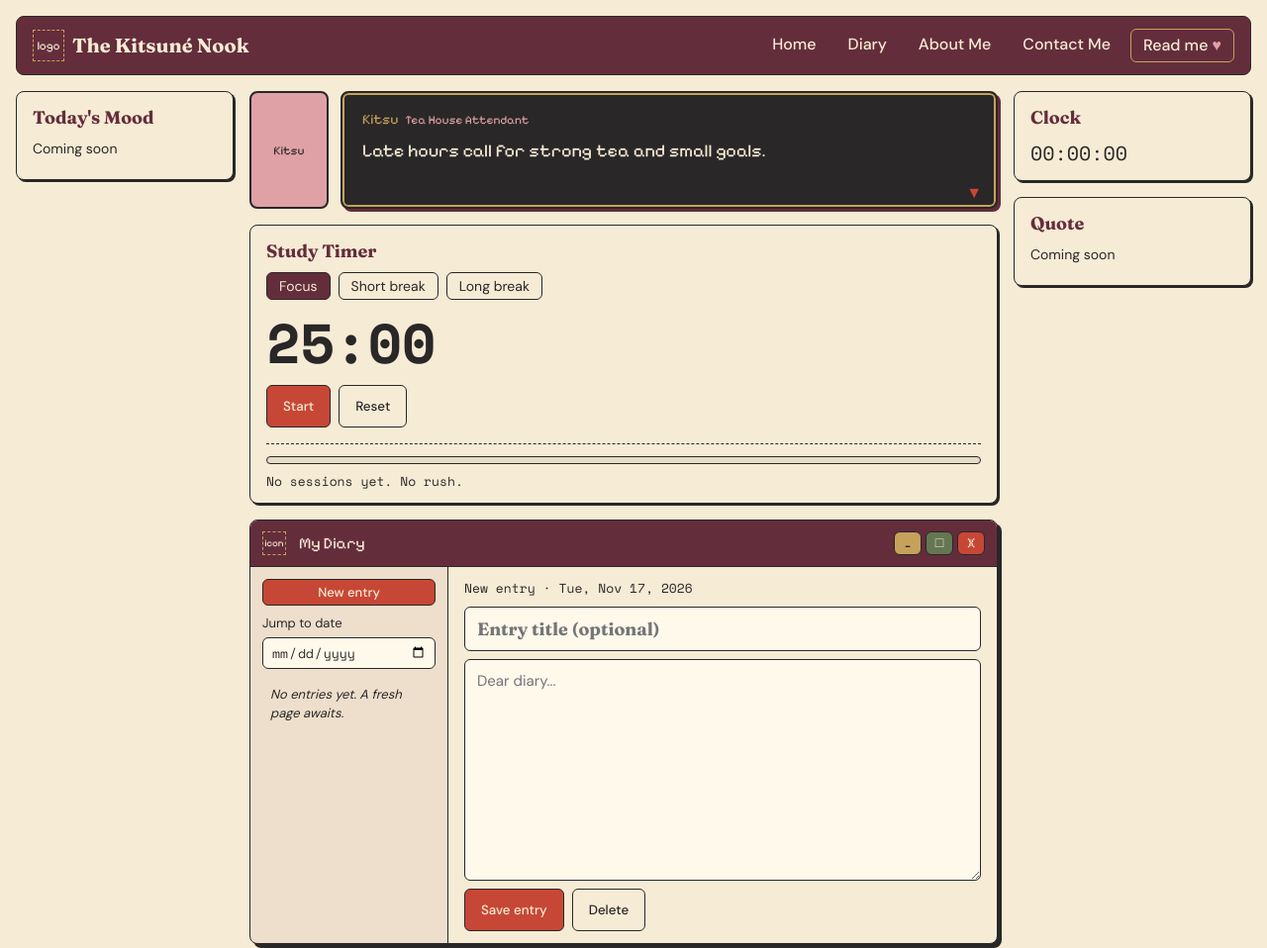
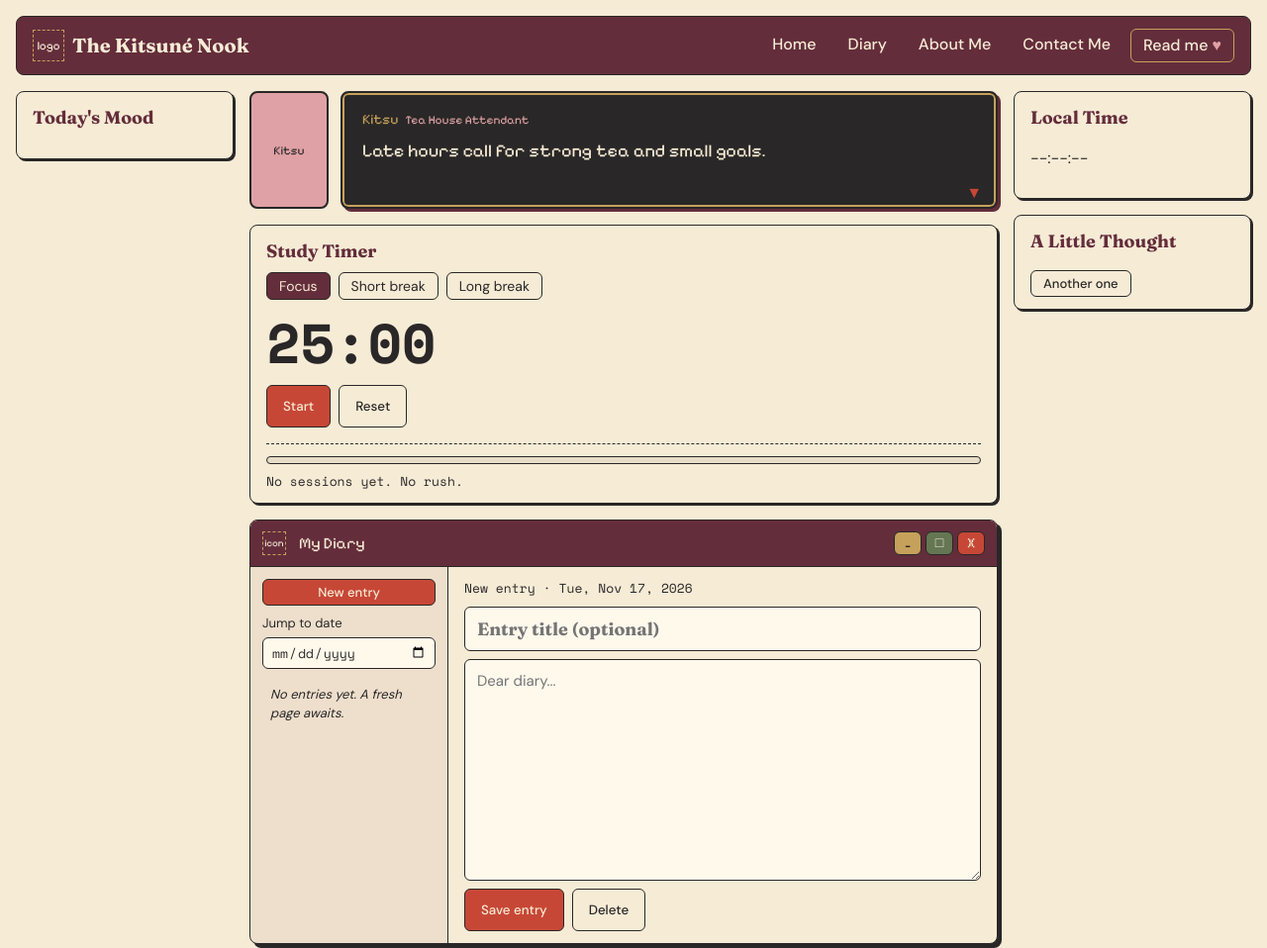
Before and after one commit to 4zg7h6dry2-alt/by-the-lily-pad-, a plain HTML site: page index.html in a window 1280 px wide. Shown: the whole page at 99% size. Drawn offline with nearby package versions, Linux system fonts and the light colour scheme.

Commit message:
Update index.html

```diff
--- a/index.html
+++ b/index.html
@@ -33,9 +33,10 @@
 
     <!-- LEFT SIDEBAR (mood card, later) -->
     <aside class="sidebar sidebar-left" id="left">
-      <section class="card">
+      <section class="card mood" id="mood">
         <h2 class="card-title">Today's Mood</h2>
-        <p class="card-note">Coming soon</p>
+        <div class="mood-grid" id="mood-grid" role="group" aria-label="Choose how you feel"></div>
+        <p class="mood-info" id="mood-info" aria-live="polite"></p>
       </section>
     </aside>
 
@@ -133,13 +134,16 @@
 
     <!-- RIGHT SIDEBAR (clock + quote, later) -->
     <aside class="sidebar sidebar-right" id="right">
-      <section class="card">
-        <h2 class="card-title">Clock</h2>
-        <p class="clock-placeholder">00:00:00</p>
+      <section class="card clock">
+        <h2 class="card-title">Local Time</h2>
+        <p class="clock-time" id="clock-time">--:--:--</p>
+        <p class="clock-date" id="clock-date"></p>
+        <p class="clock-zone" id="clock-zone"></p>
       </section>
-      <section class="card">
-        <h2 class="card-title">Quote</h2>
-        <p class="card-note">Coming soon</p>
+      <section class="card quote">
+        <h2 class="card-title">A Little Thought</h2>
+        <blockquote class="quote-text" id="quote-text"></blockquote>
+        <button class="btn btn-quiet btn-small" id="quote-next" type="button">Another one</button>
       </section>
     </aside>
 
```
